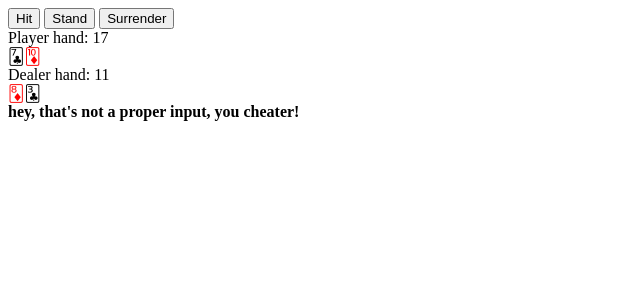
After one commit to KaiHelsen/php_blackjack, a PHP site: page / in a window 1280 px wide. The commit adds this page. Shown: the top 300 px of the page, without its empty margins (0-640 px from the left). Run offline with PHP 8.4, Linux system fonts and the light colour scheme.

Commit message:
finished basic exercise

```diff
--- a/code/Blackjack.php
+++ b/code/Blackjack.php
@@ -1,19 +1,20 @@
 <?php
-declare(strict_types = 1);
+declare(strict_types=1);
 
 class Blackjack
 {
     private Player $player;
-    private Player $dealer;
+    private Dealer $dealer;
     private Deck $deck;
 
     public function __construct()
     {
         $this->deck = new Deck();
+        $this->deck->shuffle();
         $this->player = new Player($this->deck);
-        $this->dealer = new Player($this->deck);
-        $this->deck->shuffle();
+        $this->dealer = new Dealer($this->deck);
     }
+
     /**
      * @return Player
      */
@@ -23,9 +24,9 @@ class Blackjack
     }
 
     /**
-     * @return Player
+     * @return Dealer
      */
-    public function getDealer(): Player
+    public function getDealer(): Dealer
     {
         return $this->dealer;
     }
@@ -38,5 +39,4 @@ class Blackjack
         return $this->deck;
     }
 
-
 }
--- /dev/null
+++ b/code/Dealer.php
@@ -0,0 +1,21 @@
+<?php
+
+
+class Dealer extends Player
+{
+    private const MIN_SCORE = 15;
+    public function __construct(Deck $deck)
+    {
+        parent::__construct($deck);
+    }
+
+    public function hit(Deck $deck): void
+    {
+        while($this->getScore() <= self::MIN_SCORE)
+        {
+            parent::hit($deck);
+        }
+//        echo("done!");
+    }
+
+}
--- a/code/Player.php
+++ b/code/Player.php
@@ -1,12 +1,11 @@
 <?php
-declare(strict_types = 1);
+declare(strict_types=1);
 
-use JetBrains\PhpStorm\Pure;
-
+//require_once('Deck.php');
 class Player
 {
+    private const BLACKJACK = 21;
 
-    private CONST BLACKJACK = 21;
     private bool $lost = false;
     private array $cards;
 
@@ -14,32 +13,44 @@ class Player
     {
         $this->cards = [];
 
-        require('Deck.php');
-        for($i = 0; $i < 2; $i++)
+        for ($i = 0; $i < 2; $i++)
         {
-            $this->cards[$i] = $deck->drawCard();
+            array_push($this->cards, $deck->drawCard());
         }
     }
 
-    public function hit(Deck $deck) : void
+    /**
+     * draws a new card and adds it to the player's hand
+     * @param Deck $deck
+     */
+    public function hit(Deck $deck): void
     {
         array_push($this->cards, $deck->drawCard());
 
-        if($this->getScore() > self::BLACKJACK)
+        if ($this->getScore() > self::BLACKJACK)
         {
             $this->lost = true;
         }
     }
-    public function surrender() : void
+
+    /**
+     * give up and lose the game
+     */
+    public function surrender(): void
     {
         $this->lost = true;
     }
-    #[Pure] public function getScore() : int
+
+    /**
+     * return total score of the cards in the player's hand
+     * @return int
+     */
+    public function getScore(): int
     {
         $totalValue = 0;
-        foreach($this->cards AS $card)
+        foreach ($this->cards as $card)
         {
-            if($card instanceof Card)
+            if ($card instanceof Card)
             {
                 $totalValue += $card->getValue();
             }
@@ -50,11 +61,31 @@ class Player
         }
         return $totalValue;
     }
-    public function hasLost() : bool
+
+    /**
+     * returns whether the player has won or lost
+     * @return bool
+     */
+    public function hasLost(): bool
     {
         return $this->lost;
     }
-    public function stand() : void{
+
+    /**
+     * TODO: figure this one out in a bit I guess
+     */
+    public function stand(): void
+    {
 
     }
+
+    public function getCardFromHand(int $key): ?Card
+    {
+        return $this->cards[$key];
+    }
+
+    public function getHandCount(): int
+    {
+        return count($this->cards);
+    }
 }
--- a/code/Suit.php
+++ b/code/Suit.php
@@ -3,10 +3,10 @@ declare(strict_types=1);
 
 class Suit
 {
-    const TYPE_SPADE = 'Spade';
-    const TYPE_HEART = 'Heart';
-    const TYPE_DIAMOND = 'Diamond';
-    const TYPE_CLUB = 'Club';
+    private const TYPE_SPADE = 'Spade';
+    private const TYPE_HEART = 'Heart';
+    private const TYPE_DIAMOND = 'Diamond';
+    private const TYPE_CLUB = 'Club';
 
     private const CHAR_SPADE = 127136;
     private const CHAR_HEART = 127152;
@@ -16,20 +16,28 @@ class Suit
     /** @var string */
     private string $name;
 
-    private function __construct(string $name) {
+    private function __construct(string $name)
+    {
         $this->name = $name;
     }
 
-    static function SPADE() {
+    public static function SPADE(): Suit
+    {
         return new Suit(self::TYPE_SPADE);
     }
-    static function HEART() {
+
+    public static function HEART(): Suit
+    {
         return new Suit(self::TYPE_HEART);
     }
-    static function DIAMOND() {
+
+    public static function DIAMOND(): Suit
+    {
         return new Suit(self::TYPE_DIAMOND);
     }
-    static function CLUB() {
+
+    public static function CLUB(): Suit
+    {
         return new Suit(self::TYPE_CLUB);
     }
 
@@ -38,14 +46,15 @@ class Suit
         return $this->name;
     }
 
-    public function getColor() : string
+    public function getColor(): string
     {
         return in_array($this->name, [self::TYPE_HEART, self::TYPE_DIAMOND]) ? 'red' : 'black';
     }
 
-    public function getStartValue() : int
+    public function getStartValue(): int
     {
-        switch($this->name) {
+        switch ($this->name)
+        {
             case self::TYPE_SPADE;
                 return self::CHAR_SPADE;
             case self::TYPE_CLUB;
--- /dev/null
+++ b/index.php
@@ -0,0 +1,118 @@
+<?php
+
+//phpinfo();
+//require all classes
+require('./code/Deck.php');
+require('./code/Suit.php');
+require('./code/Card.php');
+require('./code/Player.php');
+require('./code/Dealer.php');
+require('./code/Blackjack.php');
+
+//declare CONST values
+const HIT_ME = 'hit';
+const STAND = 'stand';
+const SURRENDER = 'surrender';
+const GAME_SESSION = "myGame";
+
+//initialize classes
+session_start();
+
+//if there isn't a blackjack game yet, create one
+if (!isset($_SESSION[GAME_SESSION]))
+{
+    $_SESSION[GAME_SESSION] = new Blackjack();
+}
+$game = $_SESSION[GAME_SESSION];
+$deck = $game->getDeck();
+$player = $game->getPlayer();
+$dealer = $game->getDealer();
+
+$lossMessage = "";
+//var_DUMP($_SESSION[GAME_SESSION]->getPlayer()->getHand());
+
+
+//get player action
+$playerInput = "";
+if (isset($_POST["action"]))
+{
+    $playerInput = htmlspecialchars($_POST["action"], ENT_NOQUOTES, 'UTF-8');
+}
+
+switch ($playerInput)
+{
+    case(HIT_ME):
+        //hit player with a fresh card
+        $player->hit($deck);
+        if ($player->hasLost())
+        {
+            $lossMessage = "player has lost this round";
+            unset($_SESSION[GAME_SESSION]);
+        }
+
+        break;
+    case(STAND):
+        //dealer takes all the cards they want
+        $dealer->hit($deck);
+
+        if (!$dealer->hasLost() && $dealer->getScore() >= $player->getScore())
+        {
+            $lossMessage = "player has lost this round";
+            unset($_SESSION[GAME_SESSION]);
+        }
+        else
+        {
+            $lossMessage = "player has won this round!";
+            unset($_SESSION[GAME_SESSION]);
+        }
+        break;
+    case (SURRENDER):
+        //player gives up
+        $player->surrender();
+        $lossMessage = "player has lost this round";
+        unset($_SESSION[GAME_SESSION]);
+        break;
+    default:
+        $lossMessage = "hey, that's not a proper input, you cheater!";
+}
+
+?>
+
+<!doctype html>
+<html lang="en">
+<head>
+    <meta charset="UTF-8">
+    <title>Blackjack!</title>
+</head>
+<body>
+<form action="index.php" method="post">
+    <button type="submit" name="action" value="<?php echo HIT_ME; ?>">Hit</button>
+    <button type="submit" name="action" value="<?php echo STAND; ?>">Stand</button>
+    <button type="submit" name="action" value="<?php echo SURRENDER; ?>">Surrender</button>
+
+</form>
+
+<div>
+    <div>Player hand: <?php echo $player->getScore(); ?></div>
+
+    <?php for ($i = 0; $i < $player->getHandCount(); $i++):
+        echo $player->getCardFromHand($i)->getUnicodeCharacter(true);
+    endfor; ?>
+</div>
+
+<div>
+    <div>Dealer hand: <?php echo $dealer->getScore(); ?></div>
+    <?php for ($i = 0; $i < $dealer->getHandCount(); $i++):
+        echo $dealer->getCardFromHand($i)->getUnicodeCharacter(true);
+    endfor; ?>
+    <br>
+</div>
+
+<div>
+    <?php if (!empty($lossMessage)): ?>
+        <b><?php echo $lossMessage; ?></b>
+    <?php endif; ?>
+</div>
+
+</body>
+</html>
```
Also changed, not shown: code/index.php (deleted, +0 -21 lines), code/start.html (deleted, +0 -10 lines), README.md.
